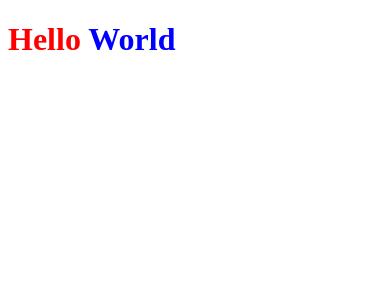
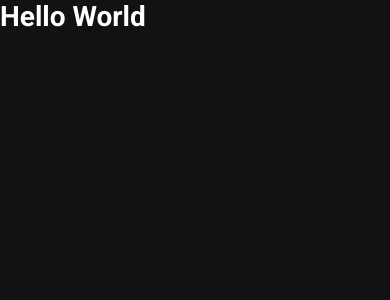
Before and after one commit to RobertoVictor7/Rocketseat-ignews, a Next.js app: page / in a window 390 px wide. Shown: the top 300 px of the page. Built offline with nearby package versions, Linux system fonts and the light colour scheme.

Commit message:
Sass adicionado, estilos globais

```diff
--- a/src/pages/_app.tsx
+++ b/src/pages/_app.tsx
@@ -1,4 +1,6 @@
 import { AppProps } from 'next/app'
+
+import '../../styles/global.scss'
 
 function MyApp({ Component, pageProps }: AppProps) {
   return <Component {...pageProps} />
--- /dev/null
+++ b/src/pages/_document.tsx
@@ -0,0 +1,18 @@
+import Document, { Html, Head, Main, NextScript } from 'next/document'
+
+export default class MyDocument extends Document {
+    render() {
+        return (
+            <Html>
+                <Head>
+                <link rel="preconnect" href="https://fonts.googleapis.com"/>
+                <link href="https://fonts.googleapis.com/css2?family=Roboto:wght@400;700;900&display=swap" rel="stylesheet"/>
+                </Head>
+                <body>
+                    <Main/>
+                    <NextScript/>
+                </body>
+            </Html>
+        )
+    }
+}
--- a/src/pages/index.tsx
+++ b/src/pages/index.tsx
@@ -1,9 +1,14 @@
-import style from '../../styles/home.module.scss'
+import Head from 'next/head'
 
 export default function Home() {
   return (
-    <h1 className ={style.title}>
-       Hello <span>World </span>
+    <>
+      <Head>
+        <title>inicio | ig.news</title>
+      </Head>
+      <h1>
+       Hello World
       </h1>
+    </>
   )
 }
--- /dev/null
+++ b/styles/global.scss
@@ -0,0 +1,46 @@
+*{
+    margin: 0;
+    padding: 0;
+    box-sizing: border-box;
+}
+
+:root {
+    --white: #ffffff;
+
+    --gray-50: #e1e1e6;
+    --gray-300: #a8a8b3;
+    --gray-900: #121214;
+
+    --cyan-500: #61dafb;
+    --yellow-500: #eba417;
+}
+
+@media (max-width: 1080px) {
+    html {
+        font-size: 93.75%;
+    }
+}
+
+@media (max-width: 720px) {
+    html {
+        font-size: 87.5%;
+    }
+}
+
+body {
+    background-color: var(--gray-900);
+    color: var(--white)
+}
+
+body, input, textarea, select, button {
+    font: 400 1rem  "Roboto", sans-serif;
+}
+
+button {
+    cursor: pointer;
+}
+
+a {
+    color: inherit;
+    text-decoration: none;
+}
--- a/styles/home.module.scss
+++ /dev/null
@@ -1,7 +0,0 @@
-.title {
-    color:red;
-
-    span {
-        color: blue;
-    }
-}
```
